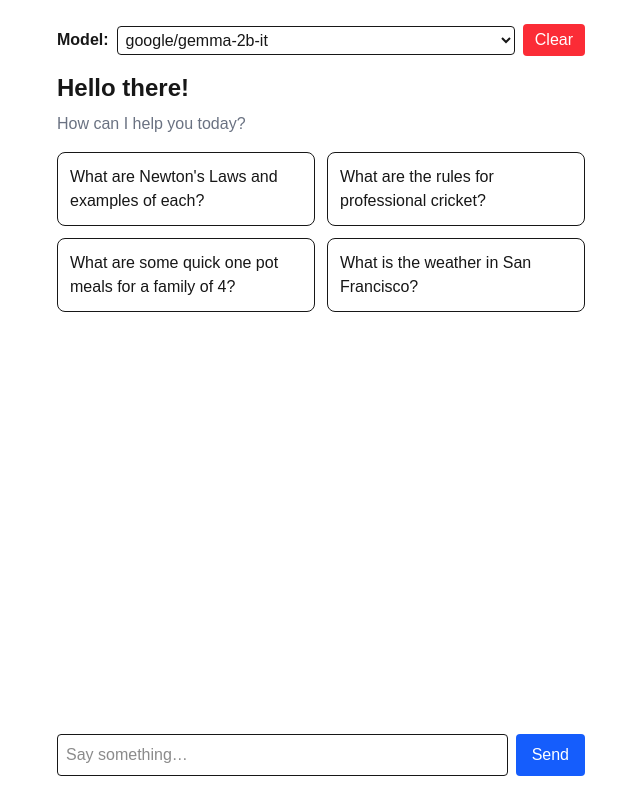
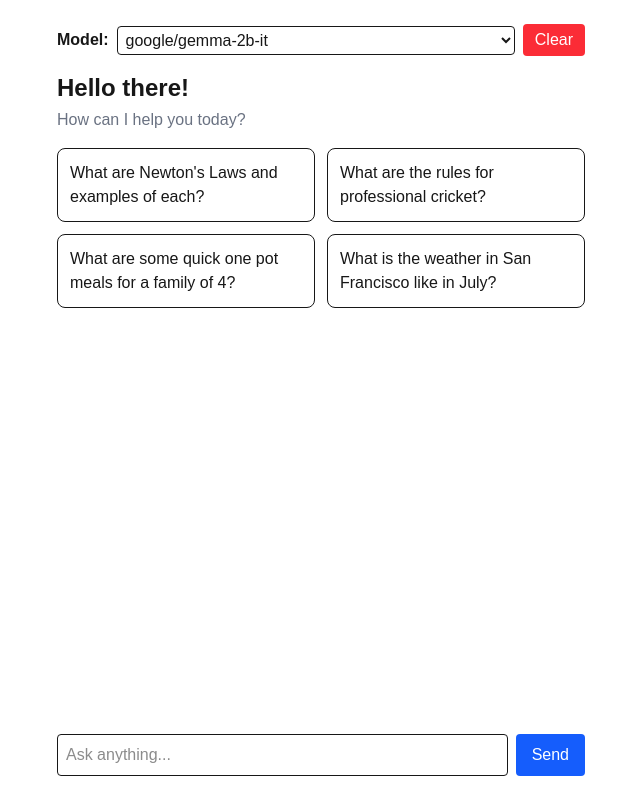
Before and after one commit to Jlavarine/ai-chatbot, a Next.js app: page / in a window 1280 px wide. Shown: the whole page, without its empty margins (319-959 px from the left). Built offline with nearby package versions, Linux system fonts and the light colour scheme.

Commit message:
feature:Add suggestion boxes chat functionality

```diff
--- a/src/app/page.tsx
+++ b/src/app/page.tsx
@@ -4,7 +4,7 @@ import { FormEvent, useState } from "react";
 import { ChatCompletionStream } from "together-ai/lib/ChatCompletionStream";
 import { MessageList } from "../components/MessageList";
 import type { Message } from "../components/MessageBubble";
-import { SuggestionList } from "@/components/SuggestionList";
+import { SuggestionList } from "../components/SuggestionList";
 
 export default function Home() {
   const MODEL_OPTIONS = [
@@ -16,18 +16,17 @@ export default function Home() {
     "What are Newton's Laws and examples of each?",
     "What are the rules for professional cricket?",
     "What are some quick one pot meals for a family of 4?",
-    "What is the weather in San Francisco?",
+    "What is the weather in San Francisco like in July?",
   ];
   const [selectedModel, setSelectedModel] = useState(MODEL_OPTIONS[0]);
   const [prompt, setPrompt] = useState("");
   const [messages, setMessages] = useState<Message[]>([]);
   const [isPending, setIsPending] = useState(false);
 
-  async function handleSubmit(e: FormEvent) {
-    e.preventDefault();
-    if (!prompt.trim()) return;
+  async function sendMessage(text: string) {
+    if (!text.trim()) return;
 
-    const history = [...messages, { role: "user", content: prompt }];
+    const history = [...messages, { role: "user", content: text }];
     setMessages(history);
     setPrompt("");
     setIsPending(true);
@@ -64,8 +63,13 @@ export default function Home() {
       });
   }
 
-  function handlePick(text: string) {
-    setPrompt(text);
+  function handleSubmit(e: FormEvent) {
+    e.preventDefault();
+    sendMessage(prompt);
+  }
+
+  function handlePickSuggestion(text: string) {
+    sendMessage(text);
   }
 
   return (
@@ -95,13 +99,20 @@ export default function Home() {
         </button>
       </div>
 
-      <h1 className="text-2xl font-bold mb-2">Hello there!</h1>
-      <p className="text-gray-500 mb-4">How can I help you today?</p>
+      {messages.length === 0 &&
+        <div>
+          <h1 className="text-2xl font-bold mb-1">Hello there!</h1>
+          <p className="text-gray-500 mb-4">How can I help you today?</p>
+        </div>
+      }
 
-      <SuggestionList
-        suggestions={DEFAULT_SUGGESTIONS}
-        onPick={handlePick}
-      />
+      {messages.length === 0 && prompt === "" && (
+        <SuggestionList
+          suggestions={DEFAULT_SUGGESTIONS}
+          onPick={handlePickSuggestion}
+        />
+      )}
+
       <div className="flex-1 overflow-auto">
         <MessageList messages={messages} />
       </div>
@@ -109,7 +120,7 @@ export default function Home() {
       <form onSubmit={handleSubmit} className="flex gap-2 mt-4">
         <input
           className="flex-1 border rounded p-2"
-          placeholder="Say something…"
+          placeholder="Ask anything..."
           value={prompt}
           onChange={(e) => setPrompt(e.target.value)}
           disabled={isPending}
```
